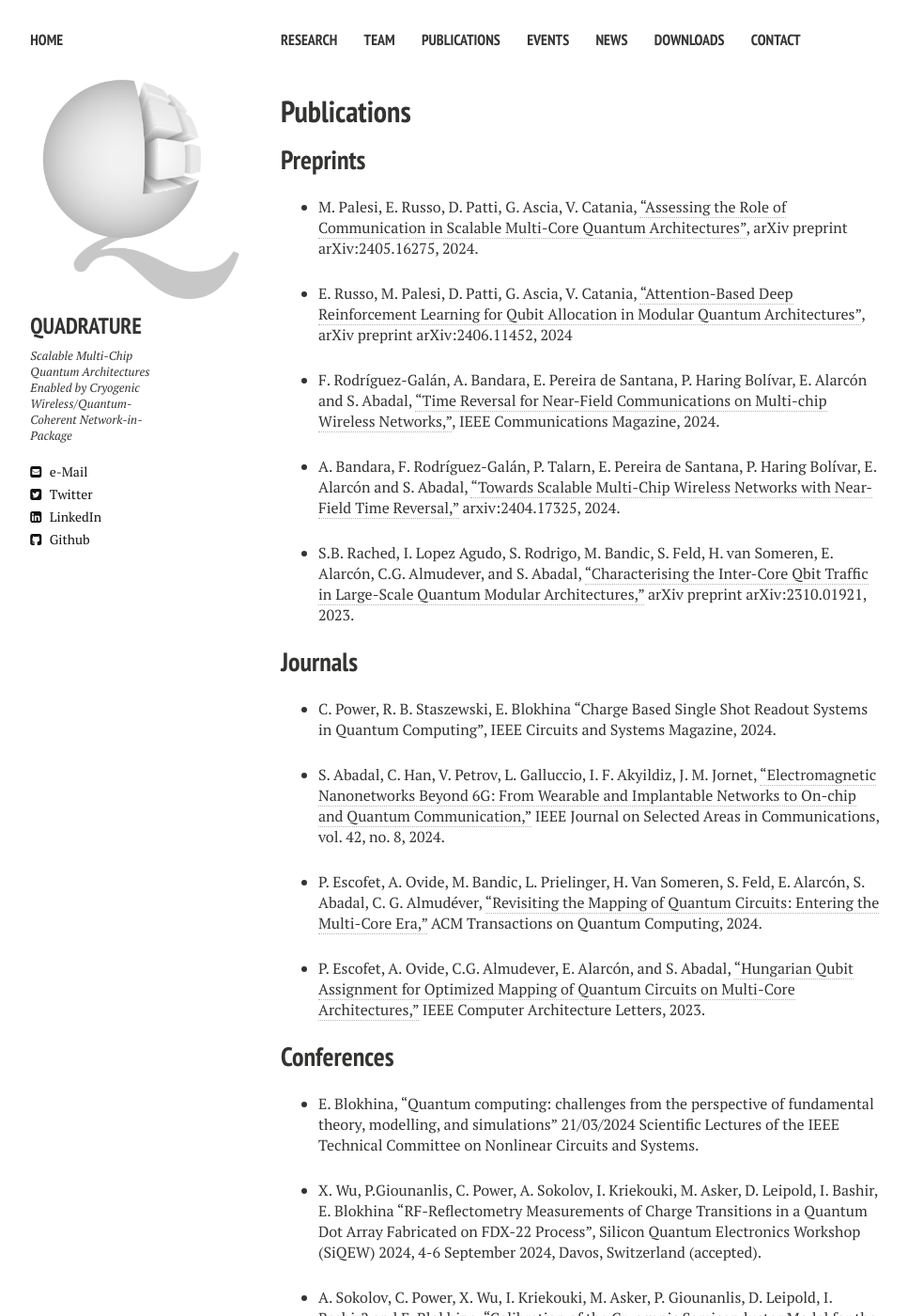
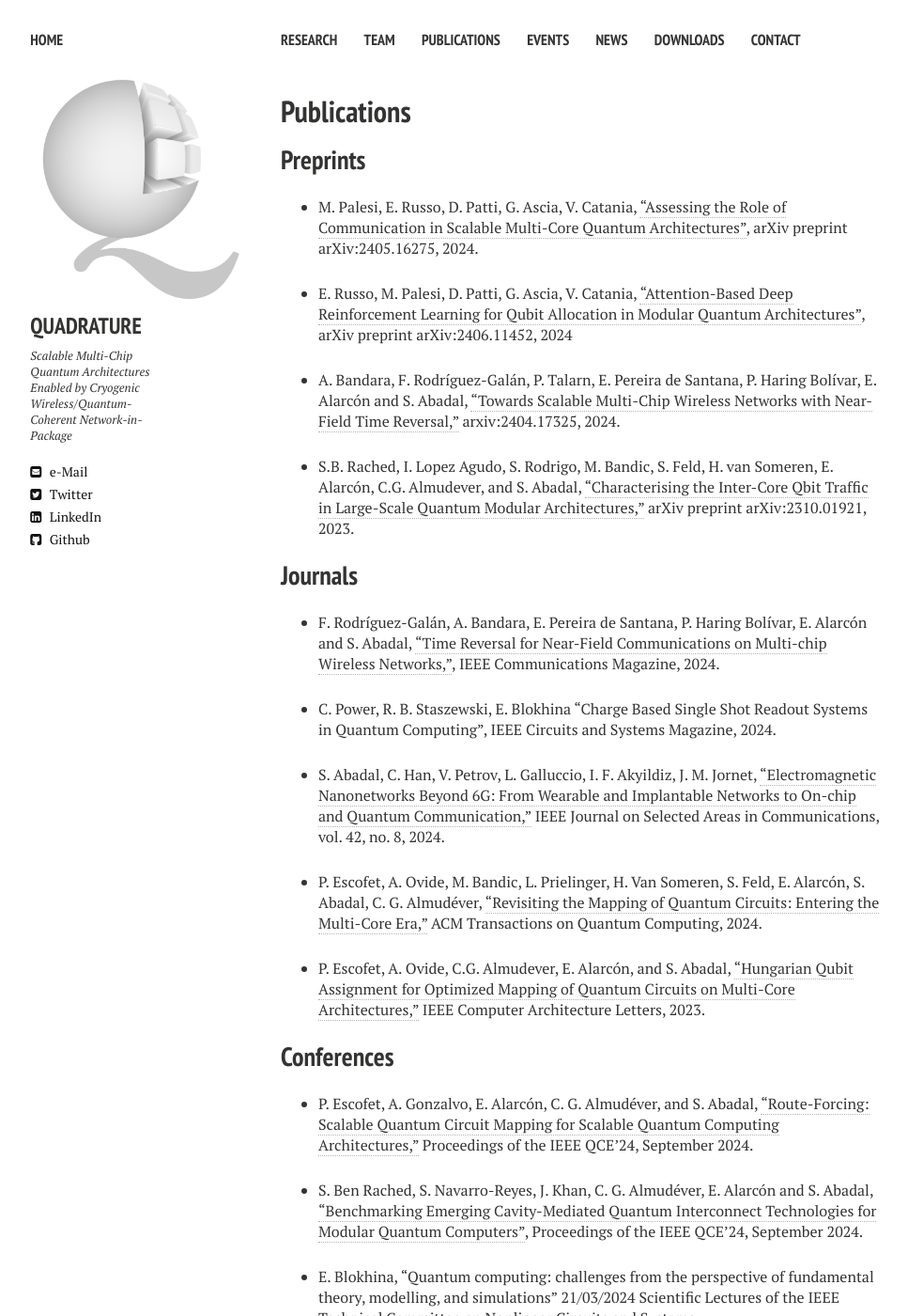
Before and after one commit to biddu/biddu.github.io, a Jekyll site: the page built from publications.md, in a window 1280 px wide and 1400 px high. Shown: the whole window at 94% size, without its empty margins (21-988 px from the left). Built offline with Jekyll 4.4.1, drawn with Linux system fonts in a browser that asks for light colours; nearby versions of some CDN libraries.

Commit message:
Update publications.md

```diff
--- a/publications.md
+++ b/publications.md
@@ -9,17 +9,20 @@ comments: false
 
 
 ## Preprints
+
 + M. Palesi, E. Russo, D. Patti, G. Ascia, V. Catania, [“Assessing the Role of Communication in Scalable Multi-Core Quantum Architectures”](https://arxiv.org/pdf/2405.16275), arXiv preprint arXiv:2405.16275, 2024.
 
 + E. Russo, M. Palesi, D. Patti, G. Ascia, V. Catania, [“Attention-Based Deep Reinforcement Learning for Qubit Allocation in Modular Quantum Architectures”](https://arxiv.org/html/2406.11452v1), arXiv preprint arXiv:2406.11452, 2024
-
-+ F. Rodríguez-Galán, A. Bandara, E. Pereira de Santana, P. Haring Bolívar, E. Alarcón and S. Abadal, [“Time Reversal for Near-Field Communications on Multi-chip Wireless Networks,”](https://arxiv.org/pdf/2404.18562), IEEE Communications Magazine, 2024.
 
 + A. Bandara, F. Rodríguez-Galán, P. Talarn, E. Pereira de Santana, P. Haring Bolívar, E. Alarcón and S. Abadal, [“Towards Scalable Multi-Chip Wireless Networks with Near-Field Time Reversal,”](https://arxiv.org/pdf/2404.17325) arxiv:2404.17325, 2024.
 
 + S.B. Rached, I. Lopez Agudo, S. Rodrigo, M. Bandic, S. Feld, H. van Someren, E. Alarcón, C.G. Almudever, and S. Abadal, [“Characterising the Inter-Core Qbit Traffic in Large-Scale Quantum Modular Architectures,”](https://arxiv.org/pdf/2310.01921) arXiv preprint arXiv:2310.01921, 2023.
 
 ## Journals
+
++ F. Rodríguez-Galán, A. Bandara, E. Pereira de Santana, P. Haring Bolívar, E. Alarcón and S. Abadal, [“Time Reversal for Near-Field Communications on Multi-chip Wireless Networks,”](https://arxiv.org/pdf/2404.18562), IEEE Communications Magazine, 2024.
+
+
 + C. Power, R. B. Staszewski, E. Blokhina “Charge Based Single Shot Readout Systems in Quantum Computing”, IEEE Circuits and Systems Magazine, 2024.
 
 + S. Abadal, C. Han, V. Petrov, L. Galluccio, I. F. Akyildiz, J. M. Jornet, [“Electromagnetic Nanonetworks Beyond 6G: From Wearable and Implantable Networks to On-chip and Quantum Communication,”](https://arxiv.org/pdf/2405.07812) IEEE Journal on Selected Areas in Communications, vol. 42, no. 8, 2024.
@@ -30,6 +33,10 @@ comments: false
 
 
 ## Conferences
+
++ P. Escofet, A. Gonzalvo, E. Alarcón, C. G. Almudéver, and S. Abadal, [“Route-Forcing: Scalable Quantum Circuit Mapping for Scalable Quantum Computing Architectures,”](https://arxiv.org/pdf/2407.17306) Proceedings of the IEEE QCE’24, September 2024.
+
++ S. Ben Rached, S. Navarro-Reyes, J. Khan, C. G. Almudéver, E. Alarcón and S. Abadal, [“Benchmarking Emerging Cavity-Mediated Quantum Interconnect Technologies for Modular Quantum Computers”](https://arxiv.org/pdf/2407.15651), Proceedings of the IEEE QCE’24, September 2024.
 
 + E. Blokhina, “Quantum computing: challenges from the perspective of fundamental theory, modelling, and simulations” 21/03/2024  Scientific Lectures of the IEEE Technical Committee on Nonlinear Circuits and Systems.
 
```
